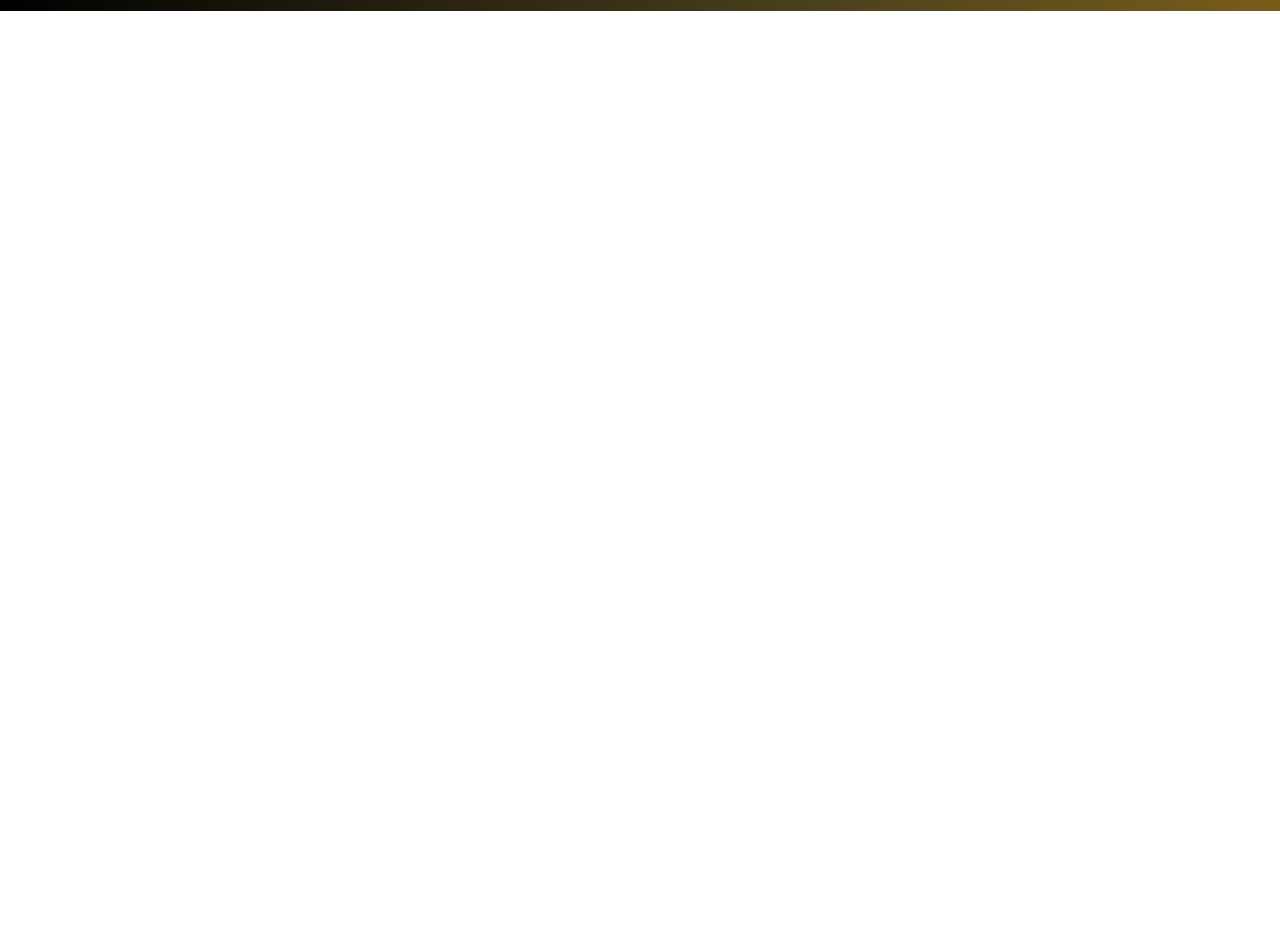
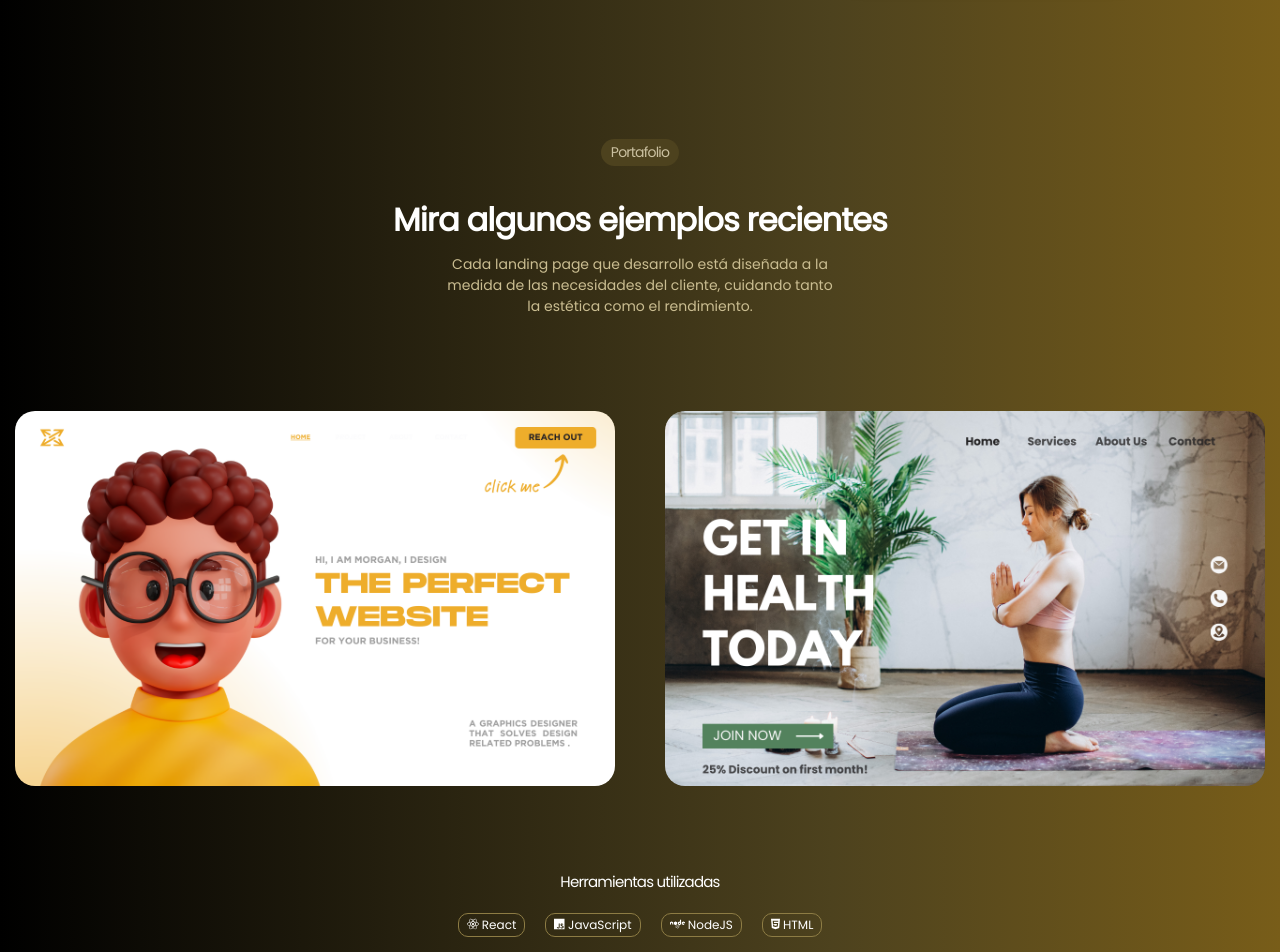
Before and after one commit to Danielgbit/Shop-Webs, a Next.js app: page / in a window 1280 px wide. Shown: the part 1240-2192 px from the top of the page. Before the commit the page ends 1251 px from the top, so only its background shows below. Built offline with nearby package versions, Linux system fonts and the light colour scheme.

Commit message:
Add the portfolio section and its styles

```diff
--- a/src/app/layout.tsx
+++ b/src/app/layout.tsx
@@ -3,12 +3,6 @@
 import "./globals.css";
 import Header from '../components/Header/Header'
 import Hero from "@/sections/Hero/Hero";
-
-//FONT AWESOME
-import { config } from '@fortawesome/fontawesome-svg-core';
-import '@fortawesome/fontawesome-svg-core/styles.css'; // Importa los estilos
-import WhatIncluded from "@/sections/WhatIncluded/WhatIncluded";
-config.autoAddCss = false; // Evita la doble carga de CSS
 
 const poppins = Poppins({
   variable: '--font-poppins',
@@ -16,11 +10,20 @@
   weight: '400'
 });
 
+//FONT AWESOME
+import { config } from '@fortawesome/fontawesome-svg-core';
+import '@fortawesome/fontawesome-svg-core/styles.css'; // Importa los estilos
 
-export const metadata: Metadata = {
+//SECTIONS
+import WhatIncluded from "@/sections/WhatIncluded/WhatIncluded";
+import Portafolio from "@/sections/Portafolio/Portafolio";
+config.autoAddCss = false; // Evita la doble carga de CSS
+
+
+/* export const metadata: Metadata = {
   title: "Create Next App",
   description: "Generated by create next app",
-};
+}; */
 
 export default function RootLayout({
   children,
@@ -33,6 +36,7 @@
         <Header/>
         <Hero/>
         <WhatIncluded/>
+        <Portafolio/>
       </body>
     </html>
   );
--- /dev/null
+++ b/src/sections/Portafolio/Portafolio.module.css
@@ -0,0 +1,83 @@
+.portafolioSection {
+    display: flex;
+    align-items: center;
+    flex-direction: column;
+    margin: 10% 0;
+
+    .title {
+        font-size: 14px;
+        background-color: #4D421E;
+        color: #cbc1a1;
+        padding: 3px 10px;
+        border-radius: 20px;
+        letter-spacing: -0.8px;
+    }
+
+    .headlineSection {
+        text-align: center;
+        margin: 30px 0;
+
+        .headline {
+            margin-bottom: 10px;
+            font-size: 2rem;
+            letter-spacing: -0.8px;
+        }
+
+        .description {
+            font-size: 14px;
+            margin: 0 30%;
+            color: #cabd91;
+        }
+
+    }
+
+    .imageGallery {
+        display: flex;
+        gap: 50px;
+        margin: 5% 0;
+
+        img {
+            width: 600px;
+            border-radius: 20px;
+            transition: all 0.4s ease-in-out;
+
+            &:hover {
+                cursor: pointer;
+                filter: grayscale(100%); /* Convierte la imagen a escala de grises completa */
+                filter: brightness(50%); /* Reduce el brillo al 50% (medio) */
+                transform: translateY(-5px);
+            }
+        }
+    }
+
+    .toolsSection {
+        margin: 20px 0;
+
+        .toolsTitle {
+            font-size: 15px;
+            text-align: center;
+            margin-bottom: 20px;
+            letter-spacing: -0.8px;
+        }
+
+        .toolsList {
+            display: flex;
+            list-style: none;
+            gap: 20px;
+
+            .toolItem {
+                border: 1px solid #8d7c44;
+                font-size: 12px;
+                border-radius: 10px;
+                padding: 2px 8px;
+                transition: all 0.5s ease-in-out;
+                cursor: pointer;
+
+                &:hover {
+                    transform: translateY(-3px);
+                    background-color: #8d7c44;
+                }
+            }
+        }
+    }
+}
--- /dev/null
+++ b/src/sections/Portafolio/Portafolio.tsx
@@ -0,0 +1,31 @@
+import { faHtml5, faJs, faNode, faReact } from '@fortawesome/free-brands-svg-icons'
+import styles from './Portafolio.module.css'
+import { FontAwesomeIcon } from '@fortawesome/react-fontawesome'
+import landingOne from '../../../public/images/landing-page-1.png'
+import landingTwo from '../../../public/images/landing-page-2.png'
+
+
+const Portafolio = () => {
+  return <section className={styles.portafolioSection}>
+    <div className={styles.title}>Portafolio</div>
+    <div className={styles.headlineSection}>
+        <h3 className={styles.headline}>Mira algunos ejemplos recientes</h3>
+        <p className={styles.description}>Cada landing page que desarrollo está diseñada a la medida de las necesidades del cliente, cuidando tanto la estética como el rendimiento. </p>
+    </div>
+      <div className={styles.imageGallery}>
+        <img src={landingOne.src} alt="landing-page" />
+        <img src={landingTwo.src} alt="landing-page" />
+      </div>
+      <div className={styles.toolsSection}>
+        <div className={styles.toolsTitle}>Herramientas utilizadas</div>
+        <ul className={styles.toolsList}>
+            <li className={styles.toolItem}> <FontAwesomeIcon icon={faReact}/> React</li>
+            <li className={styles.toolItem}> <FontAwesomeIcon icon={faJs}/> JavaScript</li>
+            <li className={styles.toolItem}> <FontAwesomeIcon icon={faNode}/> NodeJS</li>
+            <li className={styles.toolItem}> <FontAwesomeIcon icon={faHtml5}/> HTML</li>
+        </ul>
+      </div>
+    </section>
+}
+
+export default Portafolio
```
Also changed, not shown: public/images/landing-page-1.png (added), public/images/landing-page-2.png (added).
